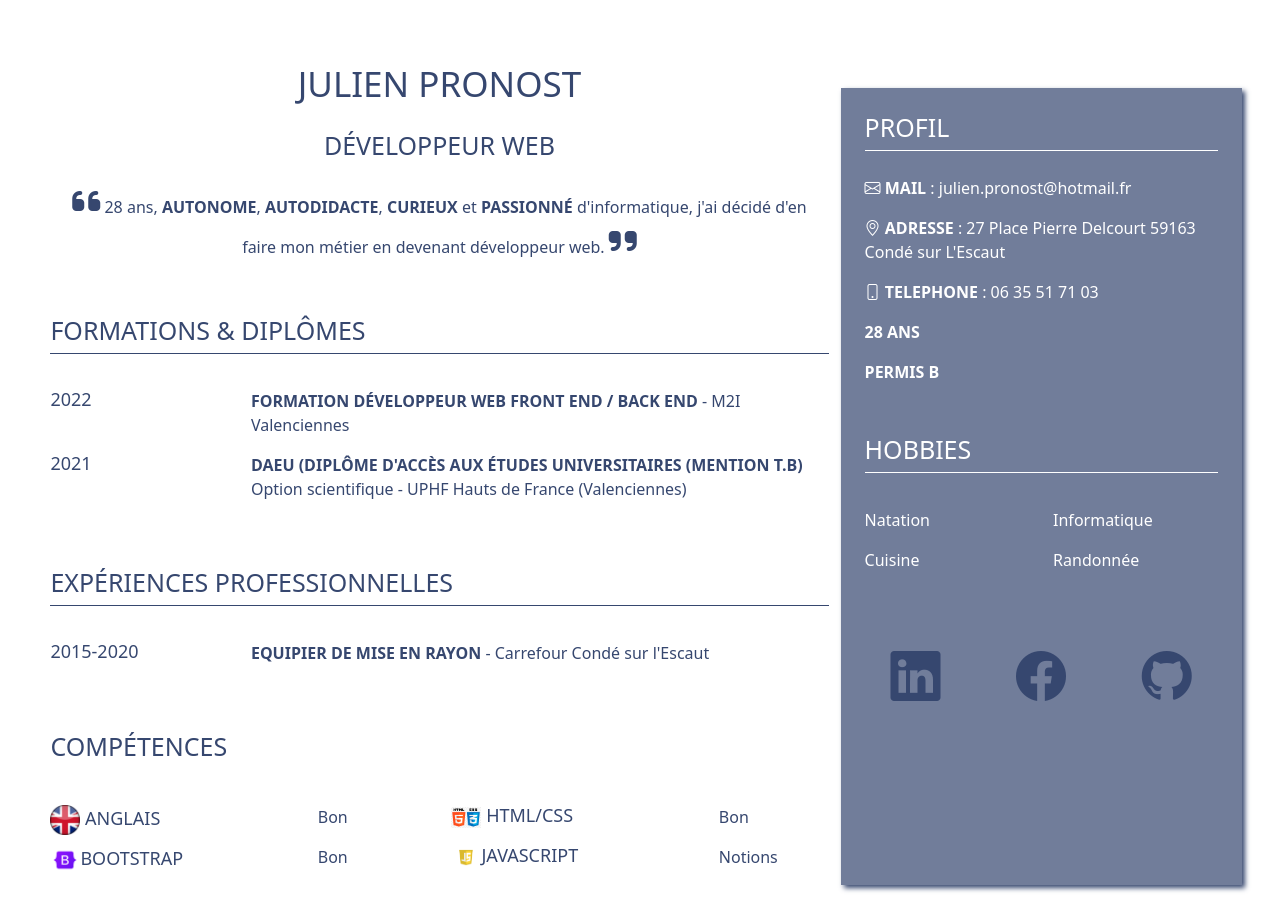
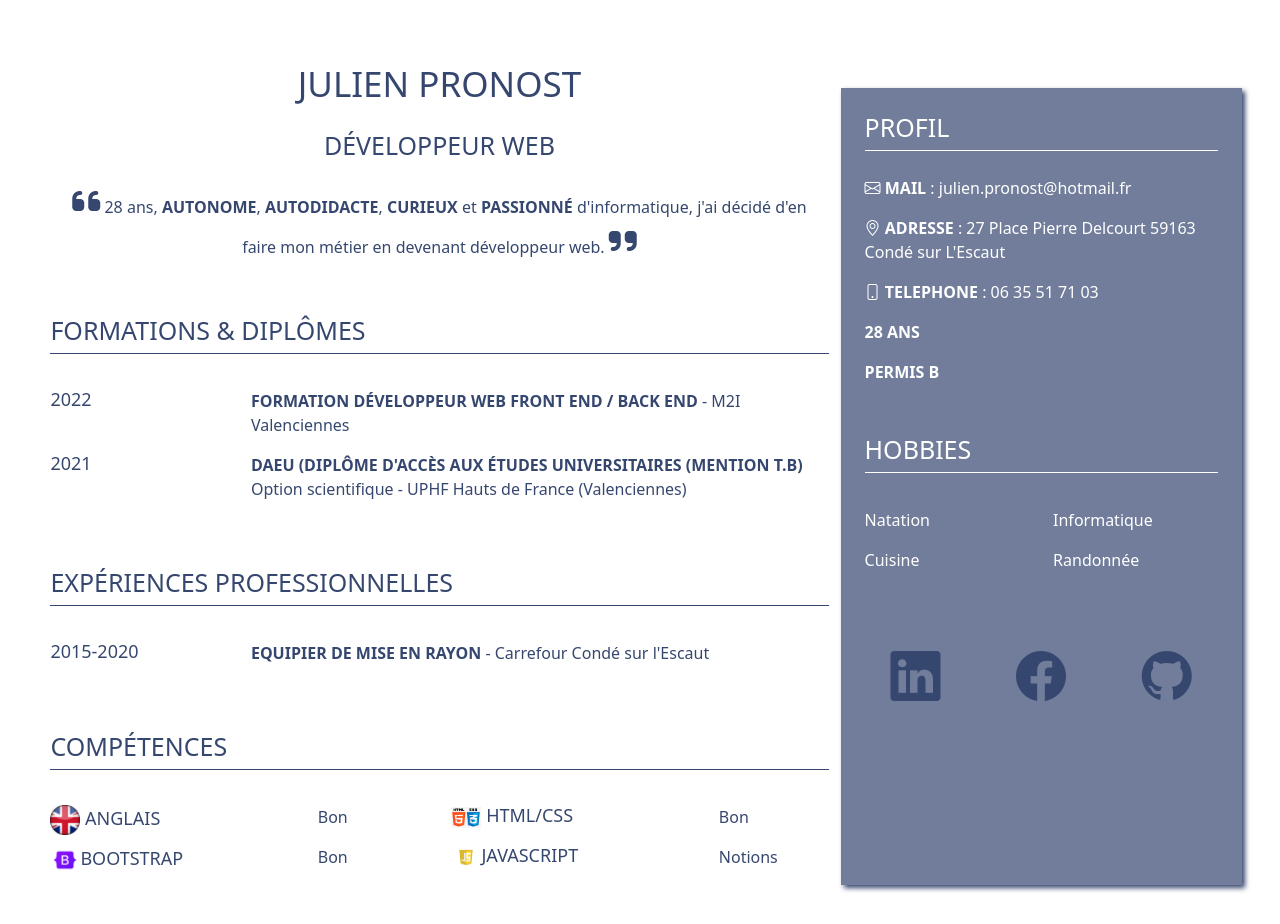
Before and after one commit to Workoro/CV, a plain HTML site: page index.html in a window 1280 px wide. Drawn offline with nearby package versions, Linux system fonts and the light colour scheme.

Commit message:
Update index.html

```diff
--- a/index.html
+++ b/index.html
@@ -55,7 +55,7 @@
                     </div>
                     <div class="competences">
                         <h3>COMPÉTENCES</h3>
-                        <div class="underlinewhite"></div>
+                        <div class="underline"></div>
                         <div class="contenu">
                             <div class="row">
                                 <div class="col-sm-6">
```
